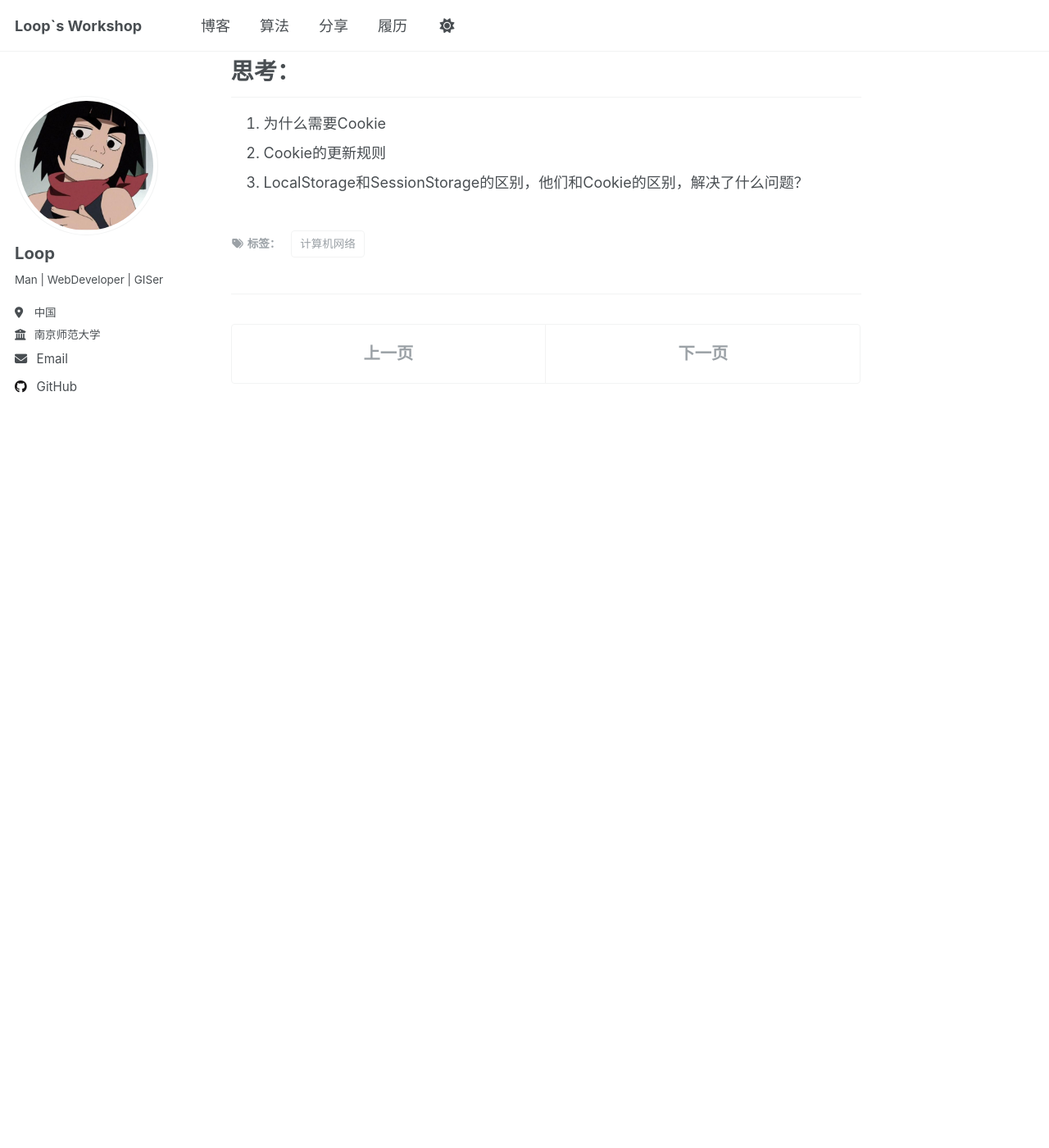
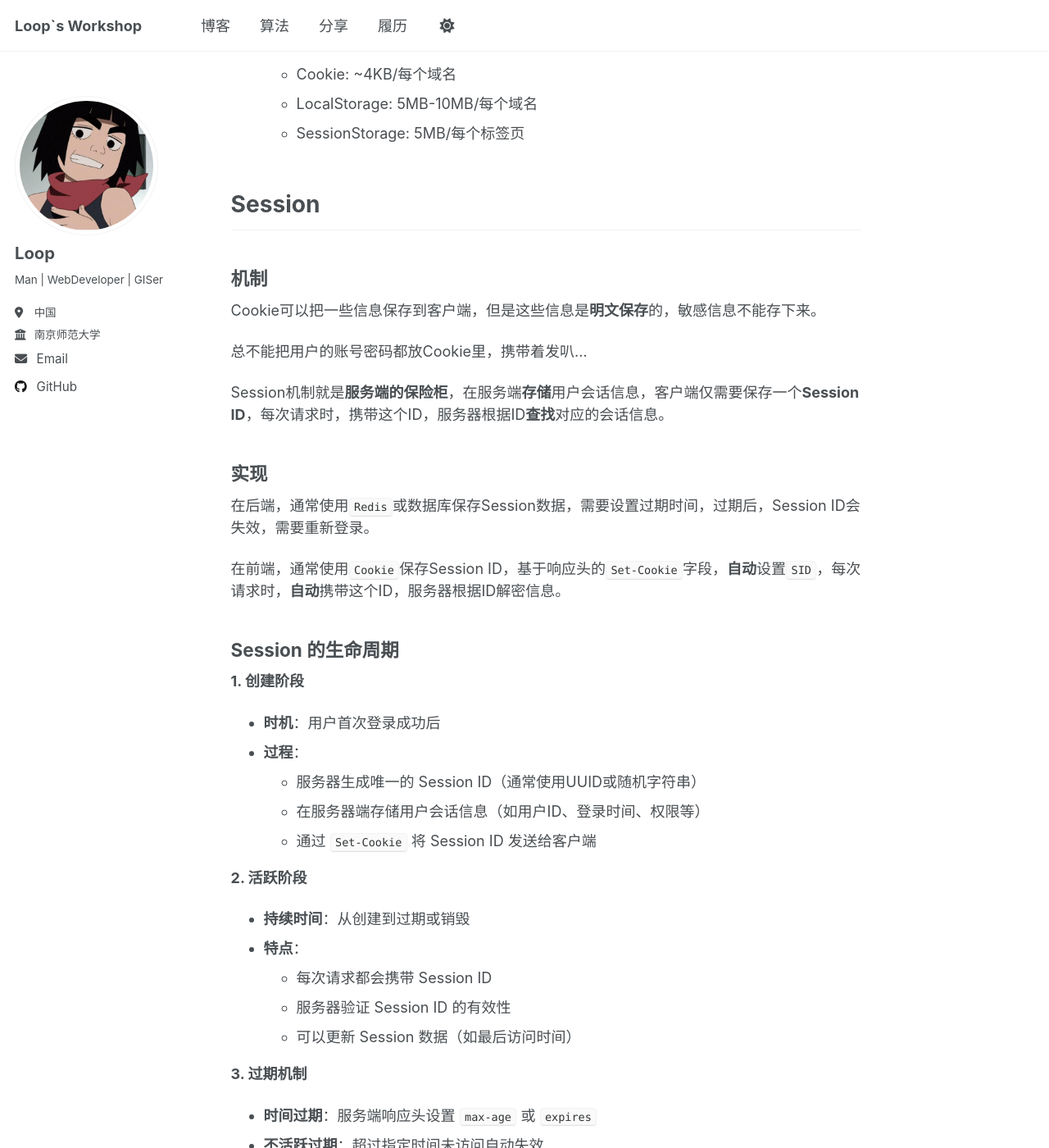
Before and after one commit to unaLoo/unaLoo.github.io, a Jekyll site: the page built from _posts/2025-06-13-计网(3)Cookie.md, in a window 1280 px wide and 1400 px high, scrolled down 4481 px. Shown: the whole window at 82% size. Built offline with Jekyll 4.4.1, drawn with Linux system fonts in a browser that asks for light colours; before the commit the page ends 5111 px from its top, so only the background shows below that; some of the changed text lies outside the part shown.

```diff
--- a/_posts/2025-06-13-计网(3).md
+++ b/_posts/2025-06-13-计网(3)Cookie.md
@@ -1,5 +1,5 @@
 ---
-title: 'Cookie-前端计网学习笔记(3)'
+title: 'Cookie/Session-前端计网学习笔记(3)'
 date: 2025-06-13
 permalink: /posts/network3/
 tags:
@@ -7,7 +7,7 @@ tags:
 
 ---
 
-> 学习计算机网络课程，记录学习过程。
+> 登录这个东西，进组的时候都说学前后端，懂登录就可以干活🌶，实现登录倒是简单，安全登录就需要考虑很多了，这篇捋一捋Cookie、Session、SSO、LocalStorage、SessionStorage这些东西
 
 ----
 
@@ -16,6 +16,9 @@ tags:
 - [Cookie的组成](#cookie的组成)
 - [Cookie的设置](#cookie的设置)
 - [LocalStorage SessionStorage and Cookie](#localstorage-sessionstorage-and-cookie)
+- [Session](#session)
+- [分布式Session 共享](#分布式session-共享)
+- [SSO](#sso单点登录)
 - [回顾思考](#思考)
 
 
@@ -140,8 +143,116 @@ cookie、localStorage、sessionStorage都是浏览器存储数据，但它们有
 
 
 
+## Session
 
-## 思考：
+### 机制
+Cookie可以把一些信息保存到客户端，但是这些信息是**明文保存**的，敏感信息不能存下来。
+
+总不能把用户的账号密码都放Cookie里，携带着发叭...
+
+Session机制就是**服务端的保险柜**，在服务端**存储**用户会话信息，客户端仅需要保存一个**Session ID**，每次请求时，携带这个ID，服务器根据ID**查找**对应的会话信息。
+
+### 实现
+
+在后端，通常使用`Redis`或数据库保存Session数据，需要设置过期时间，过期后，Session ID会失效，需要重新登录。
+
+在前端，通常使用`Cookie`保存Session ID，基于响应头的`Set-Cookie`字段，**自动**设置`SID`，每次请求时，**自动**携带这个ID，服务器根据ID解密信息。
+
+### Session 的生命周期
+
+**1. 创建阶段**
+- **时机**：用户首次登录成功后
+- **过程**：
+  - 服务器生成唯一的 Session ID（通常使用UUID或随机字符串）
+  - 在服务器端存储用户会话信息（如用户ID、登录时间、权限等）
+  - 通过 `Set-Cookie` 将 Session ID 发送给客户端
+
+**2. 活跃阶段**
+- **持续时间**：从创建到过期或销毁
+- **特点**：
+  - 每次请求都会携带 Session ID
+  - 服务器验证 Session ID 的有效性
+  - 可以更新 Session 数据（如最后访问时间）
+
+**3. 过期机制**
+- **时间过期**：服务端响应头设置 `max-age` 或 `expires`
+- **不活跃过期**：超过指定时间未访问自动失效
+- **主动销毁**：用户登出时主动删除
+
+**4. 销毁阶段**
+- **时机**：过期、登出、服务器重启
+- **清理**：服务器端删除Session数据，客户端删除Cookie
+
+**如何销毁？**
+- 服务端：
+  - 设置过期时间
+  - 服务器重启时删除
+- 客户端：
+  - 用户登出时主动删除`logOut行为`,`unload事件`
+  - 删除Cookie
+
+### 分布式Session 共享
+
+在**分布式系统**中，用户请求可能被负载均衡器分发到不同的服务器节点，导致Session数据无法共享。解决方案有以下几种：
+
+1. Session 复制
+- **原理**：将Session数据在所有服务器节点间同步复制
+- **优点**：数据一致性好
+- **缺点**：网络开销大，扩展性差
+
+2. Session 粘性（Sticky Session）
+- **原理**：负载均衡器根据Session ID将用户请求固定到特定服务器
+- **优点**：实现简单，性能好
+- **缺点**：服务器故障时Session丢失，负载不均
+
+3. 集中式 Session 存储 ⭐
+- **原理**：使用Redis、Memcached等集中存储Session数据
+- **优点**：
+  - 所有服务器共享Session数据
+  - 高可用性和可扩展性
+  - 支持Session持久化
+- **缺点**：依赖外部存储服务
+
+### SSO（单点登录）
+
+**单点登录**  |  `Single Sign On`  | `SSO`
+
+场景：你在登录谷歌后，可以访问谷歌的多个服务，比如Gmail、YouTube、Google Drive、Google Calendar。
+
+#### 概念区别
+
+**分布式Session共享**：
+- **问题**：同一应用的不同服务器节点间共享用户会话
+- **场景**：一个网站有多个服务器，用户请求可能被分发到不同服务器
+- **目标**：确保用户在任何服务器上都能保持登录状态
+
+**SSO（单点登录）**：
+- **问题**：不同应用/系统间共享用户身份认证
+- **场景**：用户登录一个系统后，可以访问其他相关系统而无需重复登录
+- **目标**：一次登录，多处使用
+
+#### SSO 依赖于 Session 共享
+
+![SSO](/images/post-assets/SSO.png){:style="width: 380px; display: block; margin: 0 auto;"}
+
+
+#### 实现流程
+
+**OAuth2** 授权码模式
+- 1. 用户访问应用A
+- 2. **重定向**到SSO认证中心，认证中心维护了一个统一的用户信息库
+- 3. 用户登录成功，获得授权码
+- 4. 应用A用授权码换取访问令牌
+- 5. 应用A验证令牌，创建本地Session
+
+
+
+
+## 思考：·
 1. 为什么需要Cookie
 2. Cookie的更新规则
 3. LocalStorage和SessionStorage的区别，他们和Cookie的区别，解决了什么问题？
+4. Session 是什么？解决啥问题？
+5. 以用户登录为场景，描述Session的生命周期和相关实现。
+6. 分布式Session 共享的解决方案有哪些？
+7. SSO 是什么？解决啥问题？
```
Also changed, not shown: _drafts/2025-06-17-计网(10).md (added, +19 -0 lines), _drafts/2025-06-17-计网(9).md (added, +19 -0 lines), _posts/2025-06-12-计网(1)五层网络模型.md (renamed from _posts/2025-06-12-计网(1).md, +1 -1 lines), _posts/2025-06-13-计网(2)HTTPmethods.md (renamed from _posts/2025-06-13-计网(2).md, +1 -1 lines), _posts/2025-06-13-计网(4)JWT.md (renamed from _posts/2025-06-13-计网(4).md, +1 -1 lines), _posts/2025-06-13-计网(5)跨域.md (renamed from _posts/2025-06-13-计网(5).md, +2 -2 lines), _posts/2025-06-15-文件上传.md (+1 -1 lines), _posts/2025-06-17-计网(6)输入URL.md (added, +49 -0 lines), _posts/2025-06-17-计网(7)HTTP缓存.md (added, +91 -0 lines), _posts/2025-06-17-计网(8)DNS和CDN.md (added, +114 -0 lines), _talks/2025-06-13-牛客题目.md (renamed from _talks/2025-06-13-tim题目.md), images/post-assets/DNS.png (added), images/post-assets/SSO.png (added), images/post-assets/browserCache.png (added), 3 more files, 1 other file.
